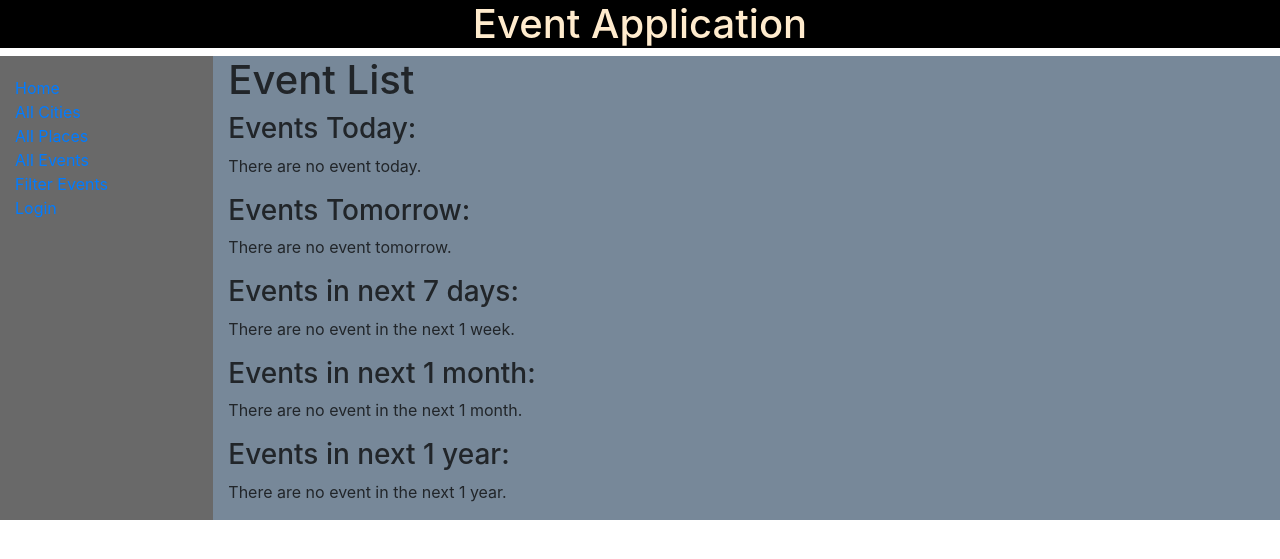
After one commit to Mithilesh-M/EventApp-Django, a Django app: page /eventapp/event/filter in a window 1280 px wide. The commit adds this page. Shown: the top 559 px of the page. Run offline with Django 3.2, Linux system fonts and the light colour scheme; data that the repository does not hold is empty; parts of the project's set-up code (start-up, migrations or seed data) failed here and were passed over.

Commit message:
Add filter for events in the app
Add this to know the upcoming events

```diff
--- /dev/null
+++ b/eventapp/templates/eventapp/filter_events.html
@@ -0,0 +1,65 @@
+{% extends "base_generic.html" %}
+
+{% block content %}
+  <h1>Event List</h1>
+    <h3>Events Today:</h3>
+  {% if today %}
+  <ul>
+    {% for time in today %}
+      <li>
+        <a href="{% url 'event-detail' time.event.id %}">{{ time.event.title }}</a>- {{ time.date }}
+      </li>
+    {% endfor %}
+  </ul>
+  {% else %}
+    <p>There are no event today.</p>
+  {% endif %}
+<h3>Events Tomorrow:</h3>
+  {% if tomorrow %}
+  <ul>
+    {% for time in tomorrow %}
+      <li>
+        <a href="{% url 'event-detail' time.event.id %}">{{ time.event.title }}</a>- {{ time.date }}
+      </li>
+    {% endfor %}
+  </ul>
+  {% else %}
+    <p>There are no event tomorrow.</p>
+  {% endif %}
+<h3>Events in next 7 days:</h3>
+  {% if week %}
+  <ul>
+    {% for time in week %}
+      <li>
+        <a href="{% url 'event-detail' time.event.id %}">{{ time.event.title }}</a>- {{ time.date }}
+      </li>
+    {% endfor %}
+  </ul>
+  {% else %}
+    <p>There are no event in the next 1 week.</p>
+  {% endif %}
+<h3>Events in next 1 month:</h3>
+  {% if month %}
+  <ul>
+    {% for time in month %}
+      <li>
+        <a href="{% url 'event-detail' time.event.id %}">{{ time.event.title }}</a>- {{ time.date }}
+      </li>
+    {% endfor %}
+  </ul>
+  {% else %}
+    <p>There are no event in the next 1 month.</p>
+  {% endif %}
+<h3>Events in next 1 year:</h3>
+  {% if year %}
+  <ul>
+    {% for time in year %}
+      <li>
+        <a href="{% url 'event-detail' time.event.id %}">{{ time.event.title }}</a>- {{ time.date }}
+      </li>
+    {% endfor %}
+  </ul>
+  {% else %}
+    <p>There are no event in the next 1 year.</p>
+  {% endif %}
+{% endblock %}
--- a/eventapp/urls.py
+++ b/eventapp/urls.py
@@ -9,4 +9,5 @@ urlpatterns = [
     path('event/<int:pk>/update', views.EventUpdate, name='event-update'),
     path('event/<int:pk>/addtime/', views.AddTime, name='add-event-time'),
     path('event/<int:pk>/deletetime/', views.DeleteTime, name='delete-event-time'),
+    path('event/filter', views.FilterEvent, name='filter-events'),
 ]
--- a/eventapp/views.py
+++ b/eventapp/views.py
@@ -126,3 +126,54 @@ def DeleteTime(request, pk):
     }
 
     return render(request, 'eventapp/time_deleteform.html', context)
+
+def FilterEvent(request):
+    """View function for filtering events."""
+
+    today_year = datetime.date.today().year
+    today_month = datetime.date.today().month
+    today_day = datetime.date.today().day
+    date = datetime.datetime.now()+datetime.timedelta(days=1)
+    today = Timing.objects.filter(date=datetime.date(today_year,today_month,today_day))
+    tomorrow = Timing.objects.filter(date=datetime.date(date.year,date.month,date.day))
+    timedelta = datetime.datetime.now()+datetime.timedelta(days=1)
+    start_date = datetime.date.today()
+    kwargs = {}
+    kwargs['day'] = int(timedelta.day)
+    kwargs['month'] = int(timedelta.month)
+    kwargs['year'] = int(timedelta.year)
+    start_date = start_date.replace(**kwargs)
+    timedelta = datetime.datetime.now()+datetime.timedelta(days=8)
+    end_date = datetime.date.today()
+    kwargs = {}
+    kwargs['day'] = int(timedelta.day)
+    kwargs['month'] = int(timedelta.month)
+    kwargs['year'] = int(timedelta.year)
+    end_date = end_date.replace(**kwargs)
+    week = Timing.objects.filter(date__range=[start_date, end_date])
+    timedelta = datetime.datetime.now() + datetime.timedelta(days=30)
+    end_date = datetime.date.today()
+    kwargs = {}
+    kwargs['day'] = int(timedelta.day)
+    kwargs['month'] = int(timedelta.month)
+    kwargs['year'] = int(timedelta.year)
+    end_date = end_date.replace(**kwargs)
+    month = Timing.objects.filter(date__range=[start_date, end_date])
+    timedelta = datetime.datetime.now() + datetime.timedelta(days=365)
+    end_date = datetime.date.today()
+    kwargs = {}
+    kwargs['day'] = int(timedelta.day)
+    kwargs['month'] = int(timedelta.month)
+    kwargs['year'] = int(timedelta.year)
+    end_date = end_date.replace(**kwargs)
+    year = Timing.objects.filter(date__range=[start_date, end_date])
+
+    context = {
+        'today': today,
+        'tomorrow': tomorrow,
+        'week': week,
+        'month': month,
+        'year': year,
+    }
+
+    return render(request, 'eventapp/filter_events.html', context=context)
--- a/placeapp/templates/base_generic.html
+++ b/placeapp/templates/base_generic.html
@@ -20,6 +20,8 @@
           <li><a href="{% url 'cities' %}">All Cities</a></li>
           <li><a href="{% url 'places' %}">All Places</a></li>
             <li><a href="{% url 'events' %}">All Events</a></li>
+            <li><a href="{% url 'filter-events' %}">Filter Events</a></li>
+
         {% if user.is_authenticated %}
             <li>User: {{ user.get_username }}</li>
             <li><a href="">Logout</a></li>
```
